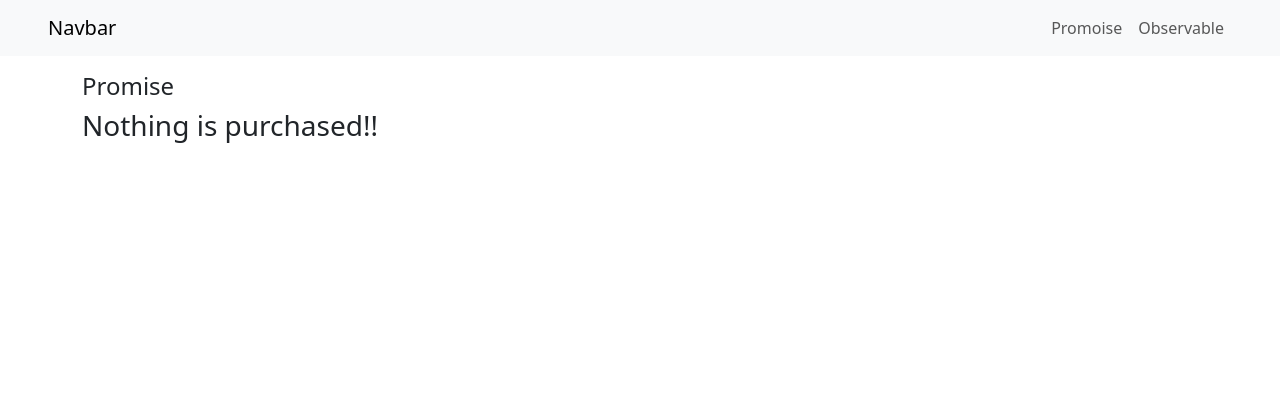
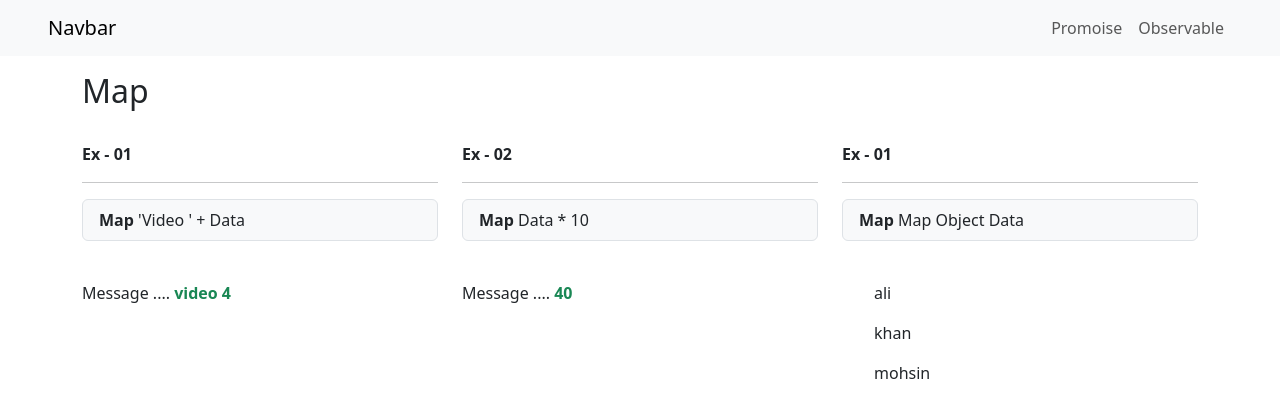
Before and after one commit to s0haibzafar/RxjsConcept, an Angular app: page /observable/map in a window 1280 px wide. Before the commit this address led to /promoise. Shown: the top 418 px of the page. Built offline with nearby package versions, Linux system fonts and the light colour scheme.

Commit message:
Map Operator Implementation (#6)
* add route for map component

* Show map component in list

* Implement map operator examples

```diff
--- a/src/app/app-routing.module.ts
+++ b/src/app/app-routing.module.ts
@@ -8,6 +8,7 @@ import { IntervalComponent } from './nobservable/interval/interval.component';
 import { OfFromComponent } from './nobservable/of-from/of-from.component';
 import { ToarrayComponent } from './nobservable/toarray/toarray.component';
 import { CustomeComponent } from './nobservable/custome/custome.component';
+import { MapComponent } from './nobservable/map/map.component';
 
 
 const routes: Routes = [
@@ -43,6 +44,10 @@ const routes: Routes = [
         path: 'custome',
         component: CustomeComponent,
       },
+      {
+        path: 'map',
+        component: MapComponent,
+      },
     ]
   },
   {
--- a/src/app/app.module.ts
+++ b/src/app/app.module.ts
@@ -14,6 +14,7 @@ import { IntervalComponent } from './nobservable/interval/interval.component';
 import { OfFromComponent } from './nobservable/of-from/of-from.component';
 import { ToarrayComponent } from './nobservable/toarray/toarray.component';
 import { CustomeComponent } from './nobservable/custome/custome.component';
+import { MapComponent } from './nobservable/map/map.component';
 
 @NgModule({
   declarations: [
@@ -27,7 +28,8 @@ import { CustomeComponent } from './nobservable/custome/custome.component';
     IntervalComponent,
     OfFromComponent,
     ToarrayComponent,
-    CustomeComponent
+    CustomeComponent,
+    MapComponent
   ],
   imports: [
     // NgbModule,
--- a/src/app/nobservable/list/list.component.html
+++ b/src/app/nobservable/list/list.component.html
@@ -16,6 +16,9 @@
         <div class="col-md-3">
             <app-item-card title="Custom Obs" navigateLink="/custome"></app-item-card>
         </div>
+        <div class="col-md-3">
+            <app-item-card title="Map" navigateLink="/map"></app-item-card>
+        </div>
         <div class="col-md-3"></div>
         <div class="col-md-3"></div>
     </div>
--- /dev/null
+++ b/src/app/nobservable/map/map.component.html
@@ -0,0 +1,40 @@
+<div class="my-3">
+    <h2 >Map</h2>
+    <br>
+
+    <div class="row">
+        <div class="col-md-4">
+            <strong>Ex - 01</strong>
+            <hr>
+            <p class="bg-light py-2 px-3 border rounded">
+                <strong>Map</strong> 'Video ' + Data
+            </p>
+            <br>
+            <p>Message  .... <strong class="text-success">{{msg1}}</strong></p>
+
+        </div>
+        <div class="col-md-4">
+            <strong>Ex - 02</strong>
+            <hr>
+            <p class="bg-light py-2 px-3 border rounded">
+                <strong>Map</strong>  Data * 10
+            </p>
+            <br>
+            <p>Message  .... <strong class="text-success">{{msg2}}</strong></p>
+
+
+        </div>
+        <div class="col-md-4">
+            <strong>Ex - 01</strong>
+            <hr>
+            <p class="bg-light py-2 px-3 border rounded">
+                <strong>Map</strong> Map Object Data
+            </p>
+            <br>
+            <!-- <p>Data comming here ....</p> -->
+            <ul id="elContainer"></ul>
+
+        </div>
+    </div>
+
+</div>
--- /dev/null
+++ b/src/app/nobservable/map/map.component.ts
@@ -0,0 +1,74 @@
+import { Component, OnInit } from '@angular/core';
+import { Subscription, from, interval, map } from 'rxjs';
+import { DesignUtilityService } from 'src/app/appServices/design-utility.service';
+
+@Component({
+  selector: 'app-map',
+  templateUrl: './map.component.html',
+  styleUrls: ['./map.component.css']
+})
+export class MapComponent implements OnInit {
+
+  sub1 !: Subscription;
+  sub2 !: Subscription;
+  //message
+  msg1 : unknown;
+  msg2 : unknown;
+
+  constructor(private _designUtilityService: DesignUtilityService) { }
+
+  ngOnInit(): void {
+    // Ex 01
+
+    const broadCastObs = interval(1000);
+
+    this.sub1 = broadCastObs.pipe(
+      //map(data=> console.log("map data=>","video",data)) // if we show only console then console in subs will show undefined
+      map(data=> "video " + data ) // here we will  traform data it will not show undefind console of subs
+    ).subscribe(res =>{
+      // console.log("video ",res); // it is method to subscribe data but it is not recommended way  here we will use Map.
+      //  console.log(res);
+       this.msg1 = res;
+
+    })
+
+    setTimeout(()=>{
+      this.sub1.unsubscribe()
+    }, 5000);
+
+    // Ex 02
+
+    this.sub2 = broadCastObs.pipe(
+      map(data => data * 10)
+    ).subscribe(res =>{
+      // console.log("ex 2",res);
+      this.msg2=res;
+    })
+
+    setTimeout(()=>{
+      this.sub2.unsubscribe();
+    }, 5000)
+
+    // Ex 03
+    const members = [    //from([{ id:1, name:'2' }]) // it is short method to convert array into obserbvable
+      {id: 1, name:'ali'},
+      {id: 2, name:'khan'},
+      {id: 3, name:'mohsin'},
+    ]
+
+    let memObs = from(members);
+
+    memObs.pipe(
+      map(data => data.name)
+    ).subscribe(res => {
+      // console.log(res);
+      this._designUtilityService.print(res as string, "elContainer")
+
+    })
+
+
+
+  }
+
+
+}
```
Also changed, not shown: src/app/nobservable/map/map.component.css (added).
